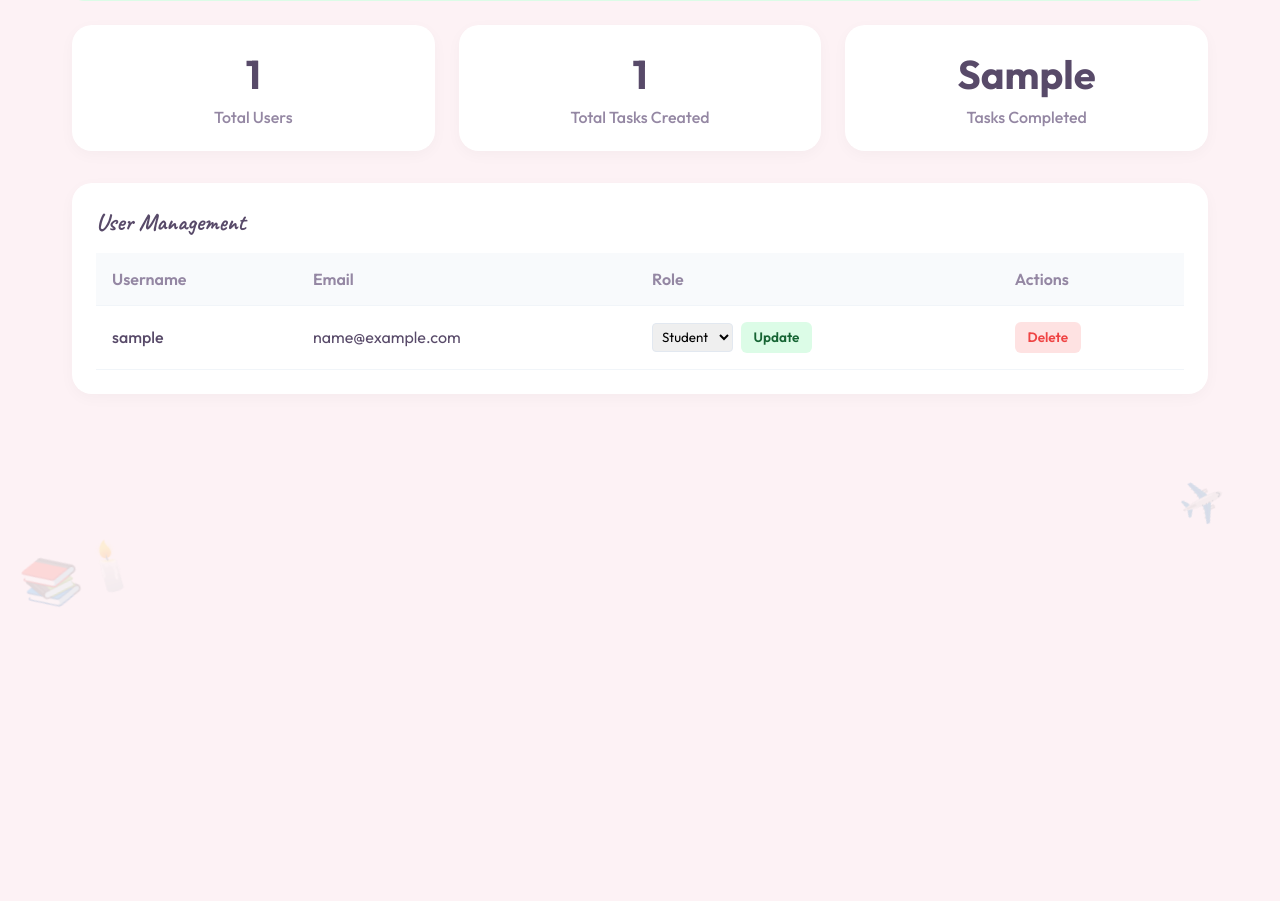
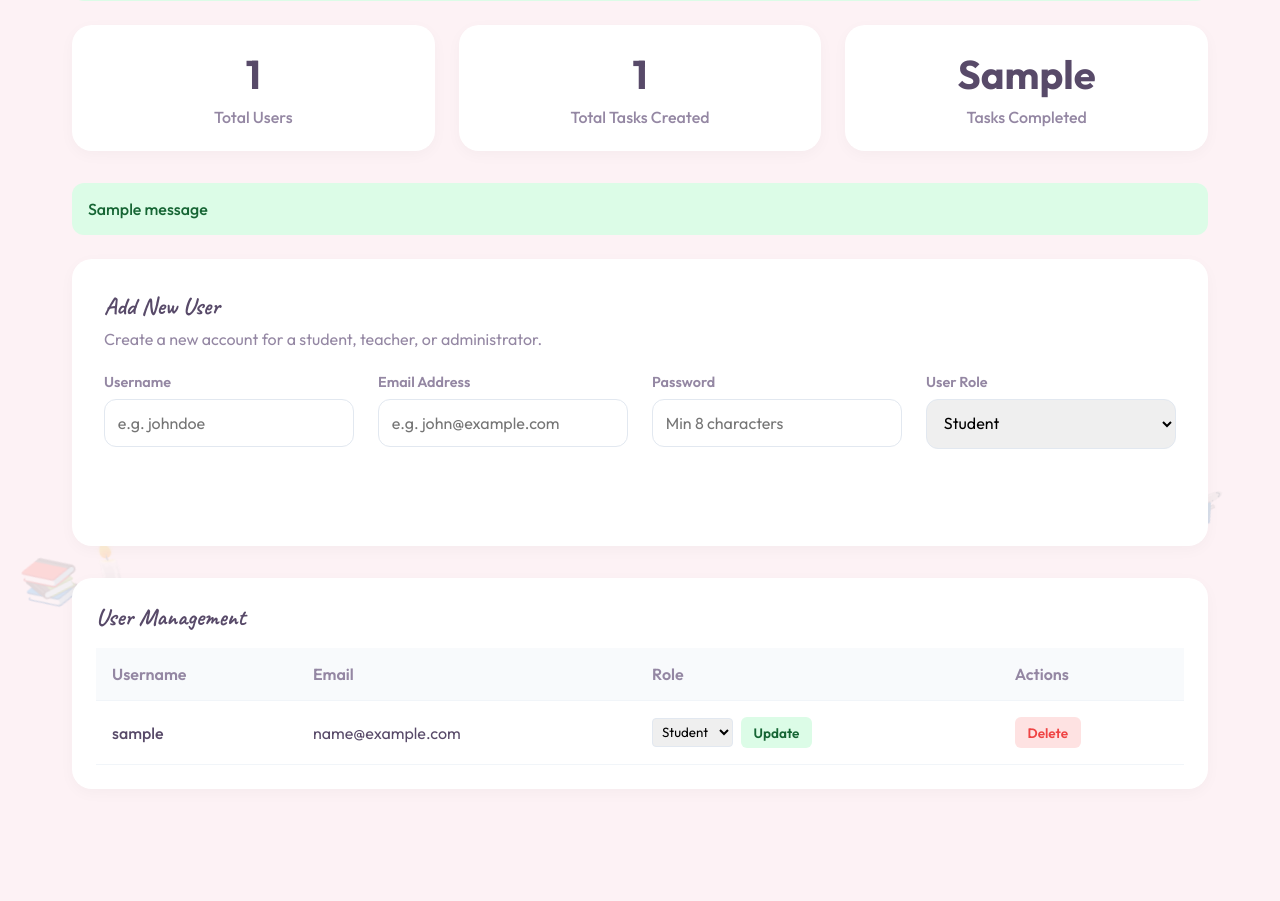
Before and after one commit to Vismaya-Koorma/Planora_Study, a Django app: template tracker/templates/tracker/admin_dashboard.html in a window 1280 px wide. Shown: the part 178-1079 px from the top of the page. Before the commit the page ends 785 px from the top, so only its background shows below. Run offline with Django 5.2, Linux system fonts and the light colour scheme; tables that the repository leaves empty hold one stand-in row (values such as "Sample post"); the template is opened without the code that fills it: values that come from a table or form of the project are taken from there, most other values are stand-ins (such as "Sample title", 1, 10 or a date in 2020); one stand-in notice (Sample message) is shown.

Commit message:
Add user creation functionality to admin dashboard

```diff
--- a/tracker/templates/tracker/admin_dashboard.html
+++ b/tracker/templates/tracker/admin_dashboard.html
@@ -60,6 +60,67 @@
     }
     .btn-delete { background: #fee2e2; color: #ef4444; }
     .btn-save { background: #dcfce7; color: #166534; }
+
+    .add-user-section {
+        background: white;
+        border-radius: 20px;
+        padding: 2rem;
+        box-shadow: 0 4px 15px rgba(0,0,0,0.03);
+        margin-bottom: 2rem;
+    }
+    .form-grid {
+        display: grid;
+        grid-template-columns: repeat(auto-fit, minmax(200px, 1fr));
+        gap: 1.5rem;
+        margin-top: 1rem;
+    }
+    .form-group {
+        display: flex;
+        flex-direction: column;
+        gap: 0.5rem;
+    }
+    .form-group label {
+        font-weight: 600;
+        color: var(--text-muted);
+        font-size: 0.9rem;
+    }
+    .form-group input, .form-group select {
+        padding: 0.8rem;
+        border-radius: 12px;
+        border: 1px solid #e2e8f0;
+        font-size: 1rem;
+        transition: all 0.3s ease;
+    }
+    .form-group input:focus {
+        outline: none;
+        border-color: var(--accent-blue);
+        box-shadow: 0 0 0 4px rgba(59, 130, 246, 0.1);
+    }
+    .btn-add {
+        background: linear-gradient(135deg, var(--accent-blue), #2563eb);
+        color: white;
+        padding: 0.8rem 1.5rem;
+        border-radius: 12px;
+        border: none;
+        font-weight: 600;
+        cursor: pointer;
+        transition: transform 0.2s ease;
+        margin-top: auto;
+    }
+    .btn-add:hover {
+        transform: translateY(-2px);
+    }
+    .messages {
+        margin-bottom: 1.5rem;
+    }
+    .message {
+        padding: 1rem;
+        border-radius: 12px;
+        margin-bottom: 0.5rem;
+        font-weight: 500;
+    }
+    .message.success { background: #dcfce7; color: #166534; }
+    .message.error { background: #fee2e2; color: #ef4444; }
 </style>
 {% endblock %}
 
@@ -77,6 +138,49 @@
         <div class="metric-value">{{ completed_tasks }}</div>
         <div class="metric-label">Tasks Completed</div>
     </div>
+</div>
+
+{% if messages %}
+<div class="messages">
+    {% for message in messages %}
+    <div class="message {{ message.tags }}">
+        {{ message }}
+    </div>
+    {% endfor %}
+</div>
+{% endif %}
+
+<div class="add-user-section">
+    <h2 style="margin-bottom: 0.5rem; color: var(--text-dark);">Add New User</h2>
+    <p style="color: var(--text-muted); margin-bottom: 1.5rem;">Create a new account for a student, teacher, or administrator.</p>
+
+    <form method="post">
+        {% csrf_token %}
+        <input type="hidden" name="add_user" value="1">
+        <div class="form-grid">
+            <div class="form-group">
+                <label for="username">Username</label>
+                <input type="text" id="username" name="username" placeholder="e.g. johndoe" required>
+            </div>
+            <div class="form-group">
+                <label for="email">Email Address</label>
+                <input type="email" id="email" name="email" placeholder="e.g. john@example.com" required>
+            </div>
+            <div class="form-group">
+                <label for="password">Password</label>
+                <input type="password" id="password" name="password" placeholder="Min 8 characters" required>
+            </div>
+            <div class="form-group">
+                <label for="role">User Role</label>
+                <select id="role" name="role" required>
+                    <option value="Student">Student</option>
+                    <option value="Teacher">Teacher</option>
+                    <option value="Admin">Admin</option>
+                </select>
+            </div>
+            <button type="submit" class="btn-add">Add User</button>
+        </div>
+    </form>
 </div>
 
 <div class="table-container">
```
Also changed, not shown: tracker/admin.py (+0 -17 lines), tracker/views.py (+29 -12 lines).
